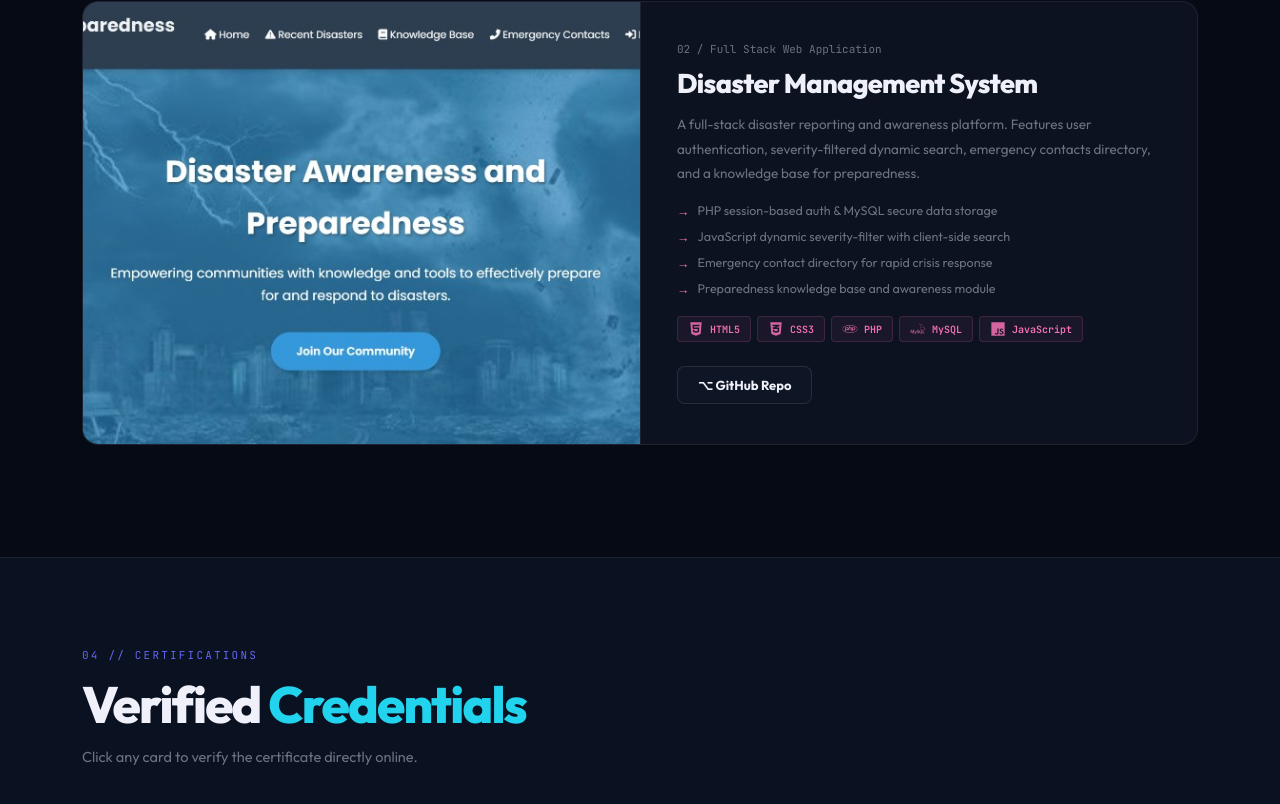
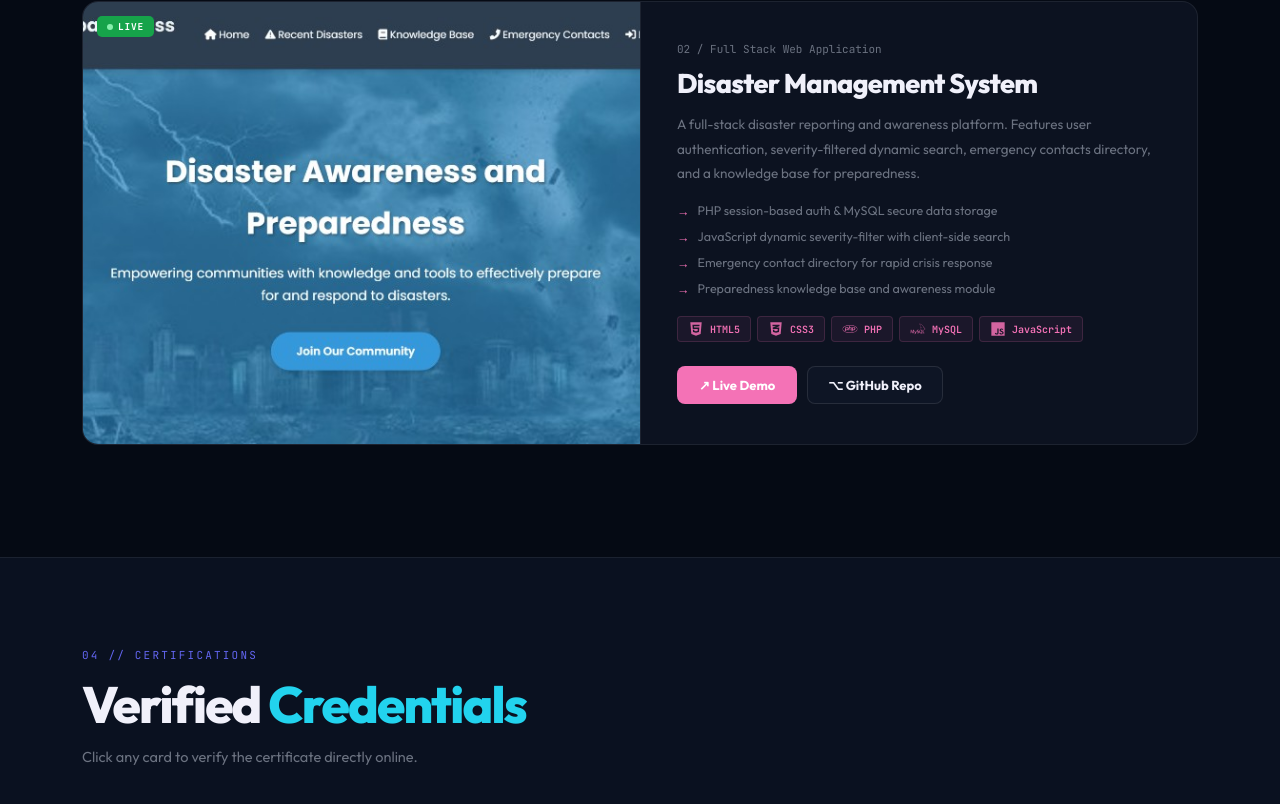
Before and after one commit to Arsh2928/Portfolio, a React (Vite) app: page / in a window 1280 px wide. Shown: the part 2452-3256 px from the top of the page. Built offline with nearby package versions, Linux system fonts and the light colour scheme.

Commit message:
feat: add live demo link for disaster management project

```diff
--- a/src/data/index.js
+++ b/src/data/index.js
@@ -74,11 +74,11 @@ export const PROJECTS = [
       'Preparedness knowledge base and awareness module',
     ],
     tech: ['HTML5', 'CSS3', 'PHP', 'MySQL', 'JavaScript'],
-    live: null,
+    live: 'https://disaster-management-mu-rouge.vercel.app/',
     github: 'https://github.com/Arsh2928/Disaster-management.git',
     img: '/disaster-management.png',
     color: '#F472B6',
-    isLive: false,
+    isLive: true,
   },
 ];
 
```
